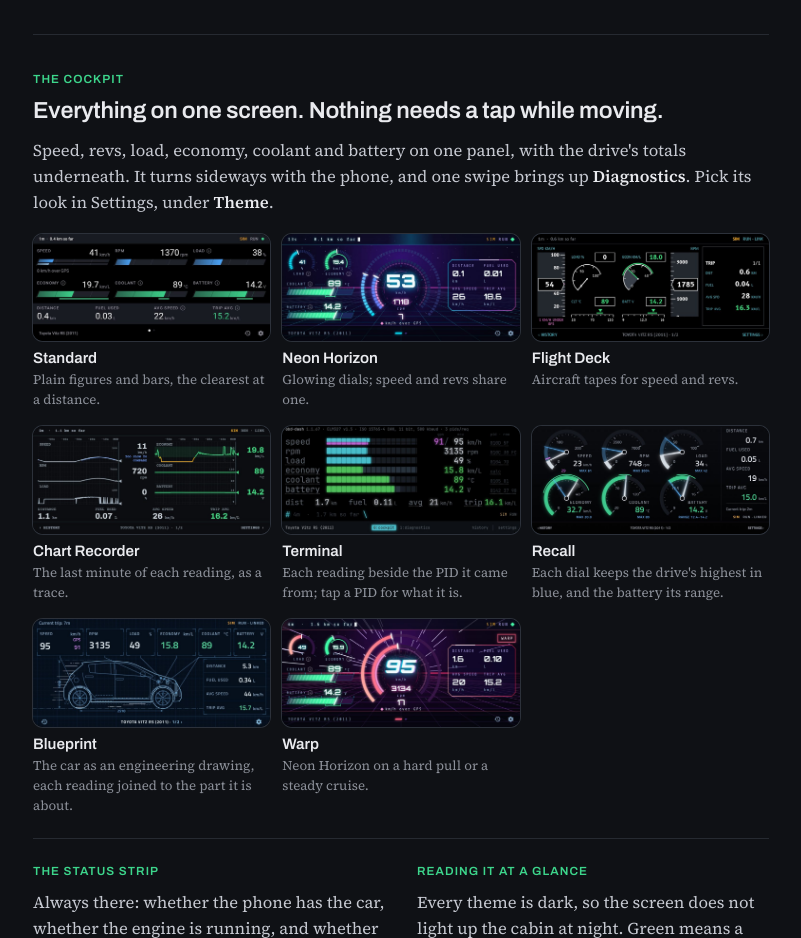
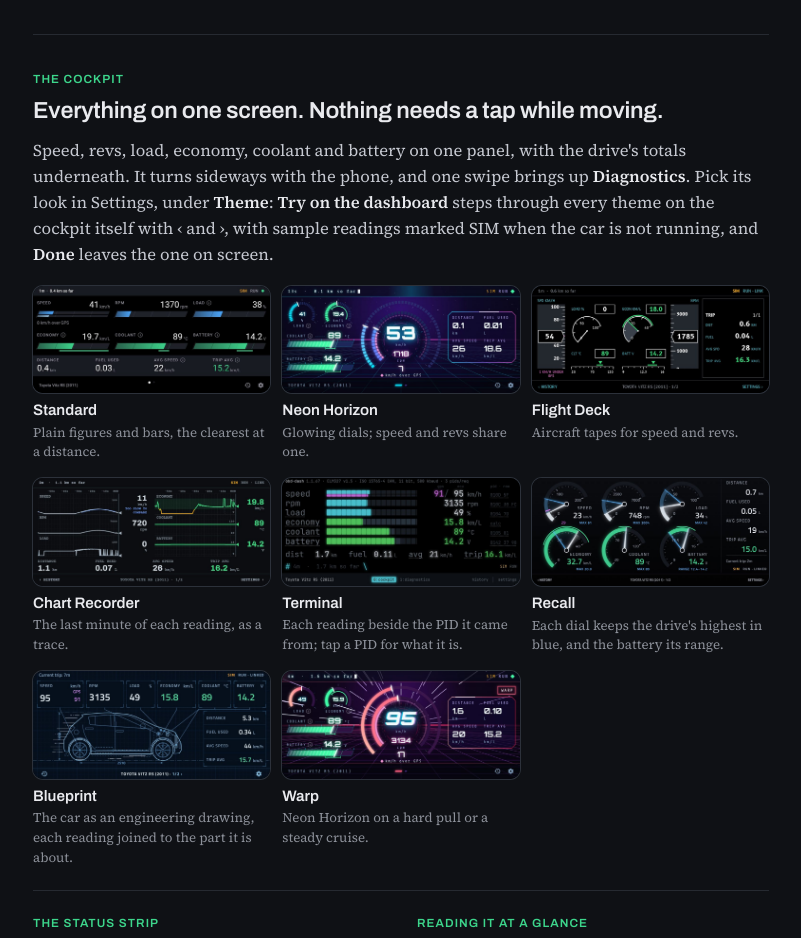
Before and after one commit to FahimHT/obd-dash-app, a plain HTML site: page manual.html in a window 1280 px wide. Shown: the part 1140-2078 px from the top of the page, without its empty margins (239-1040 px from the left). Drawn offline with Linux system fonts and the light colour scheme.

Commit message:
Manual: try themes on the dashboard
Co-Authored-By: Claude Opus 5.5 <noreply@anthropic.com>

```diff
--- a/manual.html
+++ b/manual.html
@@ -200,7 +200,9 @@
   <h2>Everything on one screen. Nothing needs a tap while moving.</h2>
   <p style="margin-top:.8rem">Speed, revs, load, economy, coolant and battery on one panel, with the
     drive's totals underneath. It turns sideways with the phone, and one swipe brings up
-    <b>Diagnostics</b>. Pick its look in Settings, under <b>Theme</b>.</p>
+    <b>Diagnostics</b>. Pick its look in Settings, under <b>Theme</b>: <b>Try on the dashboard</b>
+    steps through every theme on the cockpit itself with ‹ and ›, with sample readings marked SIM
+    when the car is not running, and <b>Done</b> leaves the one on screen.</p>
 
   <div class="themes">
     <figure>
```
